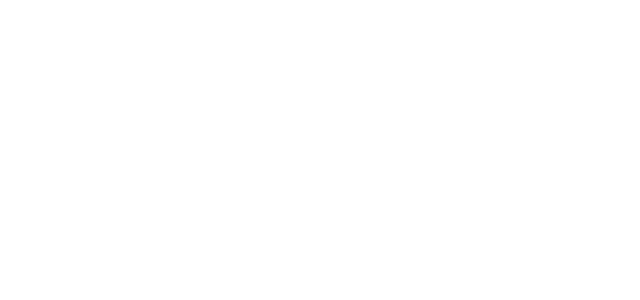
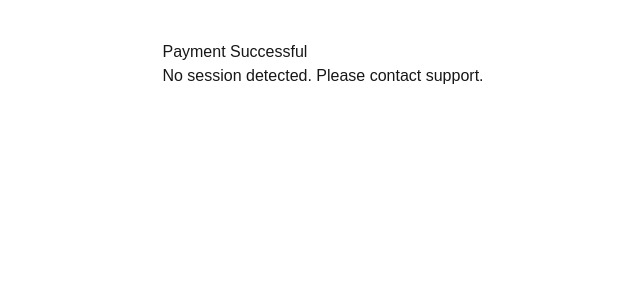
Before and after one commit to theviabilityindex-crypto/theviability-global-next, a Next.js app: page /check/spain/success in a window 1280 px wide. Before the commit this address had no page. Shown: the top 300 px of the page, without its empty margins (317-957 px from the left). Built offline with nearby package versions, Linux system fonts and the light colour scheme.

Commit message:
Add success page for Stripe redirect

```diff
--- a/app/check/spain/success/page.tsx
+++ b/app/check/spain/success/page.tsx
@@ -1,38 +1,65 @@
-import FixPlanProductTemplate from "@/components/FixPlanProductTemplate";
-import { getFixPlanConfig } from "@/lib/fix-plan/config-registry";
-import { notFound } from "next/navigation";
+"use client";
 
-type PageProps = {
-  params: Promise<{ country: string }>;
-  searchParams: Promise<{
-    payment?: string;
-    tier?: string;
-    session_id?: string;
-  }>;
-};
+import { useSearchParams } from "next/navigation";
+import { useEffect, useState } from "react";
 
-export default async function SuccessPage({
-  params,
-  searchParams,
-}: PageProps) {
-  const { country } = await params;
-  const { payment, tier } = await searchParams;
+export default function SuccessPage() {
+  const searchParams = useSearchParams();
 
-  if (payment !== "success") {
-    notFound();
-  }
+  const sessionId = searchParams.get("session_id");
+  const tier = searchParams.get("tier");
 
-  const numericTier = Number(tier);
+  const [status, setStatus] = useState("loading");
 
-  if (!country || !tier || ![67, 147].includes(numericTier)) {
-    notFound();
-  }
+  useEffect(() => {
+    if (!sessionId) {
+      setStatus("no-session");
+      return;
+    }
 
-  const config = getFixPlanConfig(country, numericTier as 67 | 147);
+    // OPTIONAL: later we verify via Stripe API
+    setStatus("success");
+  }, [sessionId]);
 
-  if (!config) {
-    notFound();
-  }
+  return (
+    <div style={{ padding: "40px", maxWidth: "700px", margin: "0 auto" }}>
+      <h1>Payment Successful</h1>
 
-  return <FixPlanProductTemplate config={config} />;
+      {status === "loading" && <p>Processing your session...</p>}
+
+      {status === "no-session" && (
+        <p>No session detected. Please contact support.</p>
+      )}
+
+      {status === "success" && (
+        <>
+          <p>Your purchase has been confirmed.</p>
+
+          <p><strong>Tier:</strong> ${tier}</p>
+          <p><strong>Session ID:</strong> {sessionId}</p>
+
+          <hr style={{ margin: "20px 0" }} />
+
+          <h2>Your Resources</h2>
+
+          {tier === "67" && (
+            <ul>
+              <li><a href="YOUR_GOOGLE_DRIVE_LINK_1" target="_blank">Download File 1</a></li>
+              <li><a href="YOUR_GOOGLE_DRIVE_LINK_2" target="_blank">Download File 2</a></li>
+              <li><a href="YOUR_GOOGLE_DRIVE_LINK_3" target="_blank">Download File 3</a></li>
+            </ul>
+          )}
+
+          {tier === "147" && (
+            <ul>
+              <li><a href="YOUR_GOOGLE_DRIVE_LINK_1" target="_blank">Premium File 1</a></li>
+              <li><a href="YOUR_GOOGLE_DRIVE_LINK_2" target="_blank">Premium File 2</a></li>
+              <li><a href="YOUR_GOOGLE_DRIVE_LINK_3" target="_blank">Premium File 3</a></li>
+              <li><a href="YOUR_GOOGLE_DRIVE_LINK_4" target="_blank">Premium File 4</a></li>
+            </ul>
+          )}
+        </>
+      )}
+    </div>
+  );
 }
```
